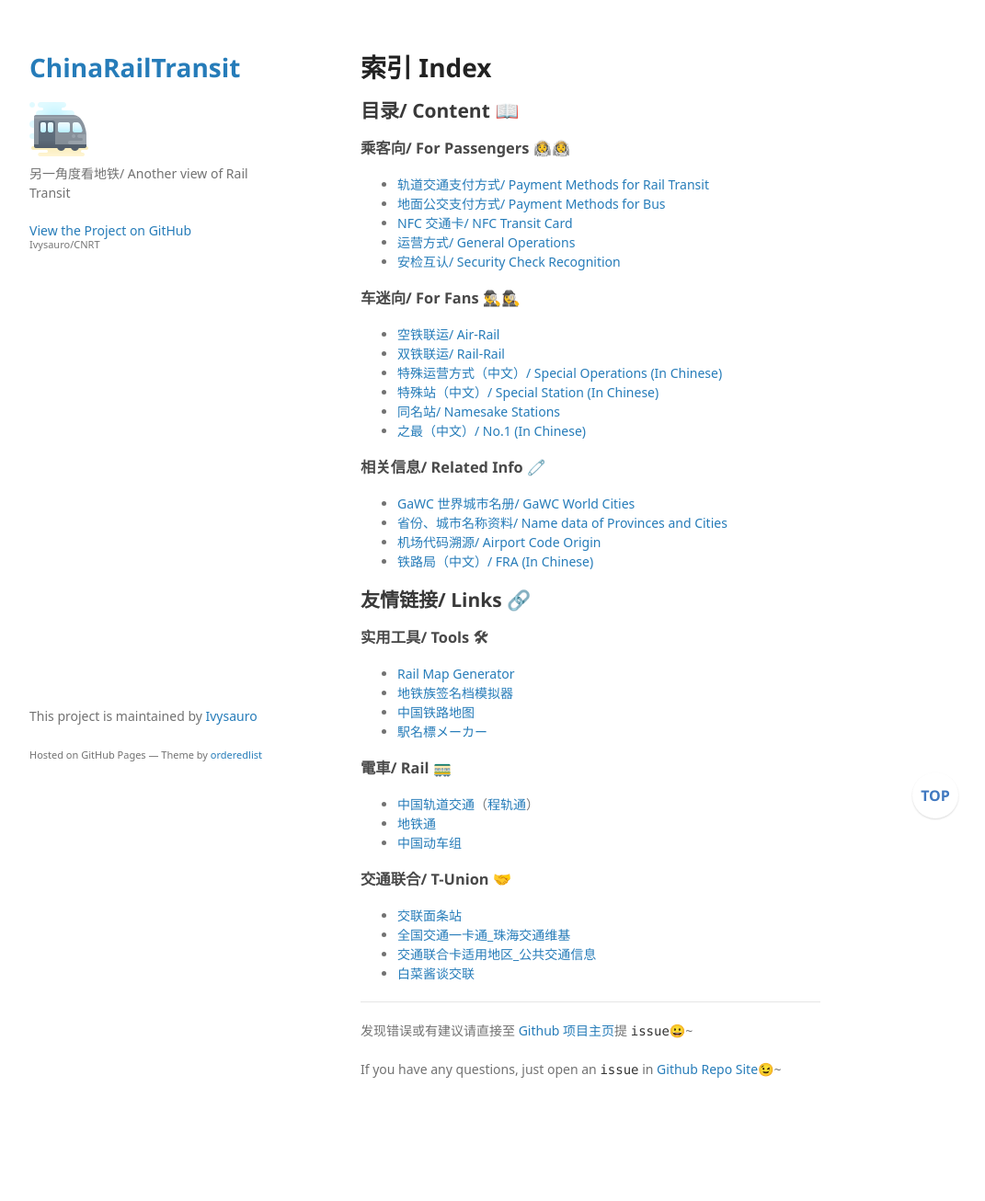
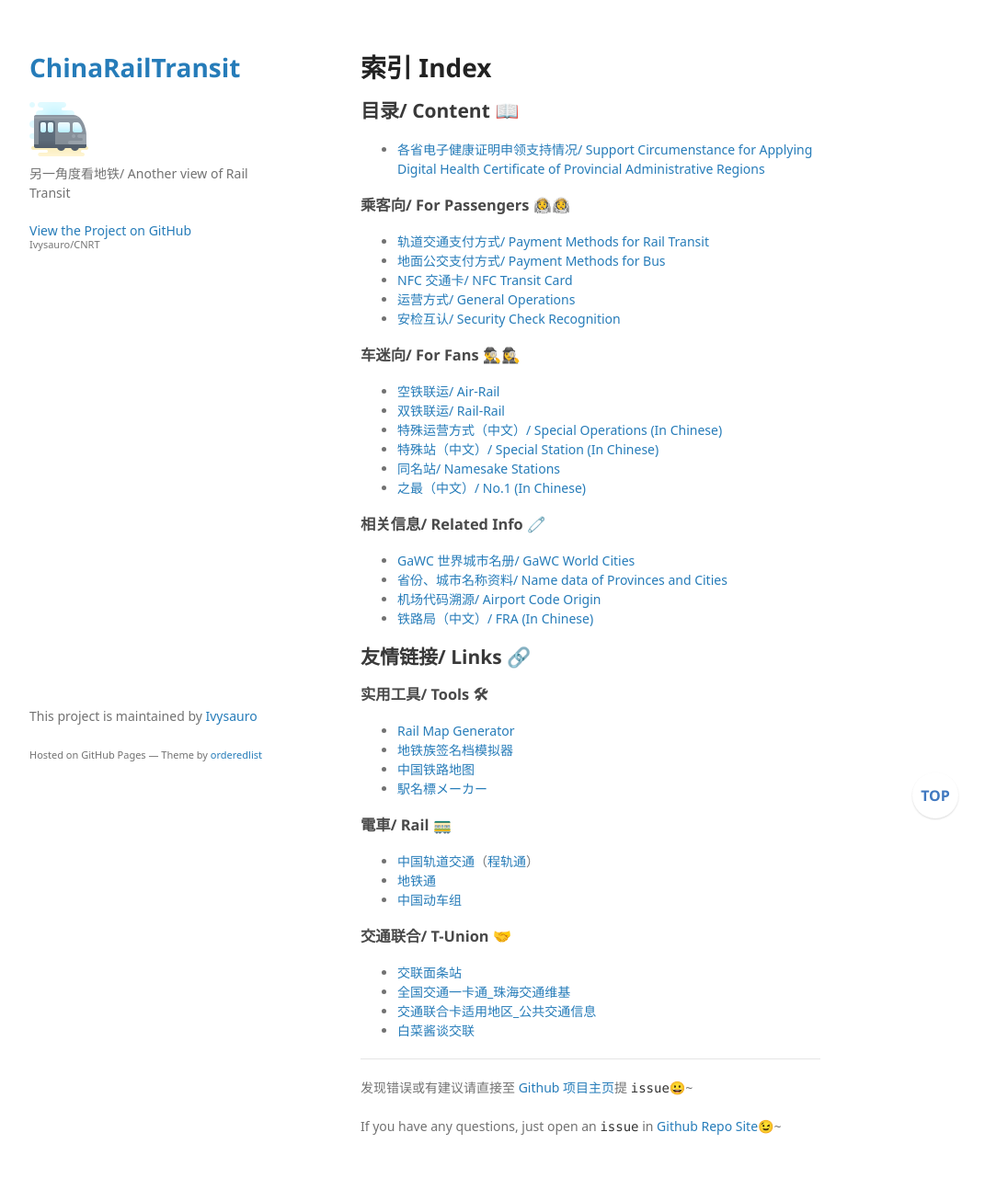
Before and after one commit to Ivysauro/CNRT, a Jekyll site: the page built from index.md, in a window 1280 px wide. Shown: the whole page at 92% size, without its empty margins (178-1249 px from the left). Built offline with Jekyll 4.4.1, drawn with Linux system fonts in a browser that asks for light colours; some web fonts are replaced; our own code applies the rules of GitHub Pages for plain Markdown files; a script that is not in the unit is left out; before the commit the page ends 1244 px from its top, so only the background shows below that.

Commit message:
🍑更新目录

```diff
--- a/index.md
+++ b/index.md
@@ -1,6 +1,8 @@
 # 索引 Index
 
 ## 目录/ Content 📖
+
+- [各省电子健康证明申领支持情况/ Support Circumenstance for Applying Digital Health Certificate of Provincial Administrative Regions](https://ivysauro.github.io/CNRT/data/Health%20QR)
 
 ### 乘客向/ For Passengers 👨‍🚀👩‍🚀
 - [轨道交通支付方式/ Payment Methods for Rail Transit](https://ivysauro.github.io/CNRT/data/Pay)
```
